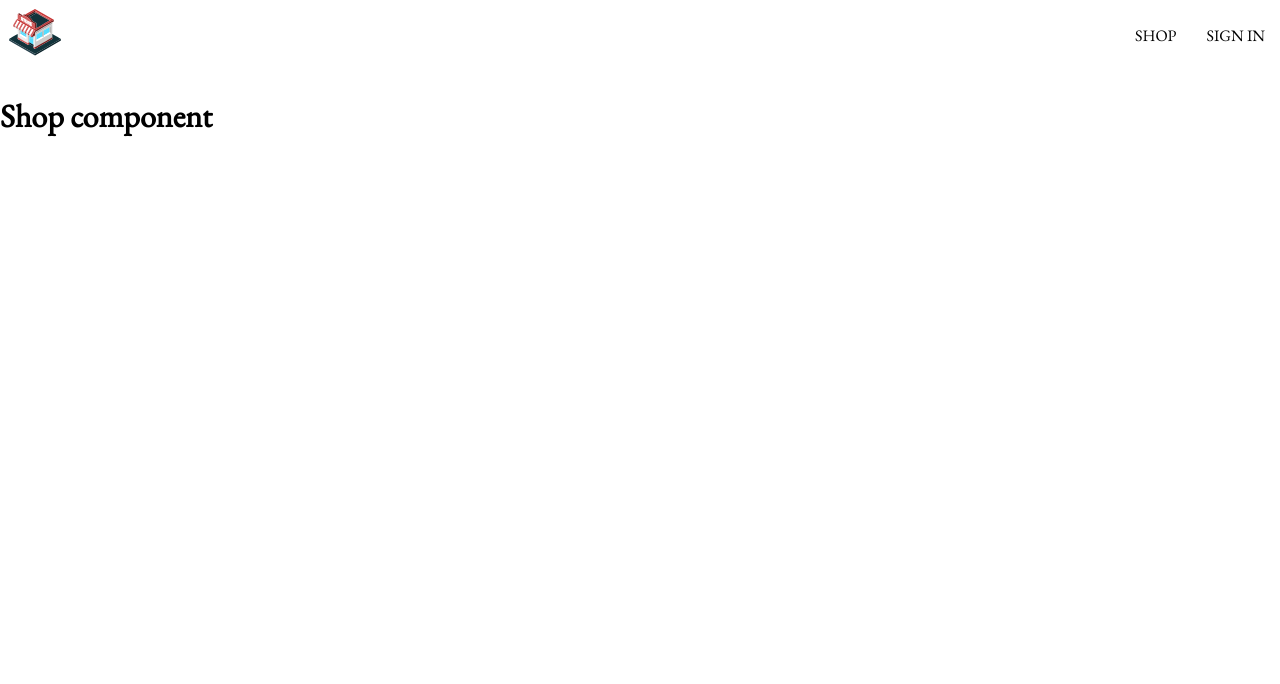
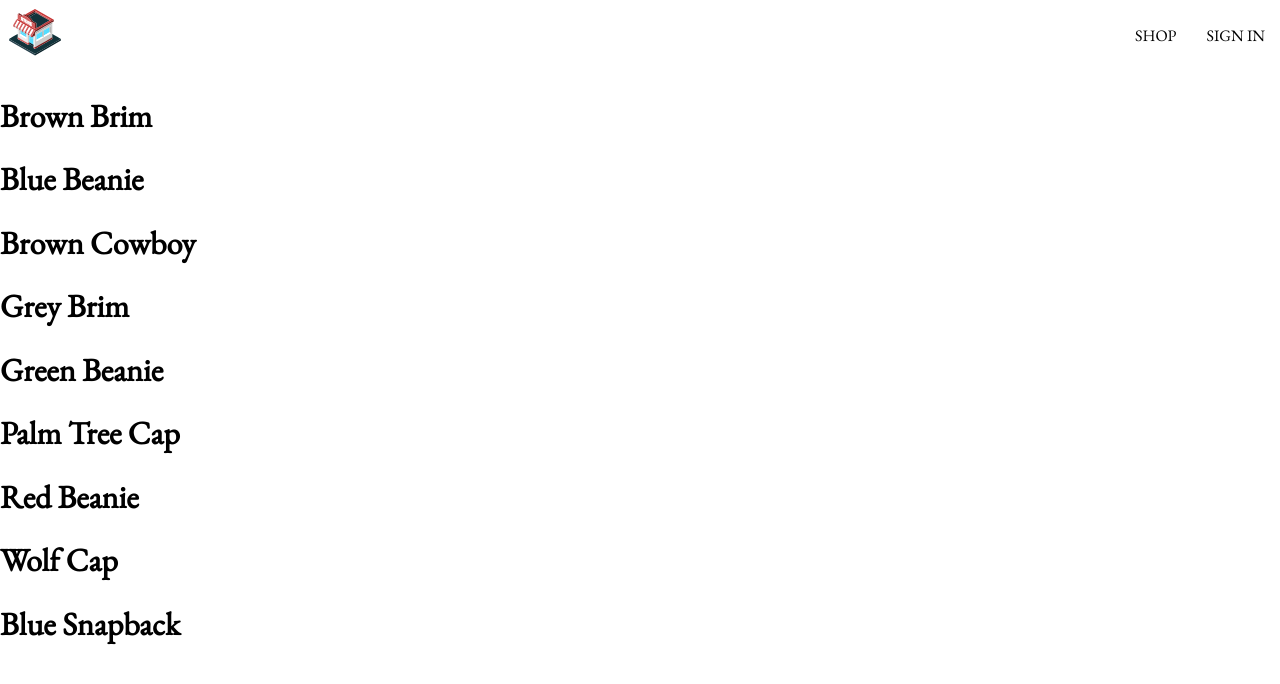
Before and after one commit to jhonsnow456/Cloth-Store, a React (Create React App) app: page /shop in a window 1280 px wide. Shown: the top 684 px of the page. Built offline with nearby package versions, Linux system fonts and the light colour scheme; no server answers.

Commit message:
On branch e-commerce: created the products provider  Changes to be committed: 	modified:   src/App.jsx 	new file:   src/contexts/products.context.jsx 	new file:   src/data/shop-data.json 	modified:   src/index.js 	new file:   src/routes/shop/shop.component.jsx

```diff
--- a/src/App.jsx
+++ b/src/App.jsx
@@ -1,11 +1,9 @@
+import { Route, Routes } from "react-router-dom";
+
 import Home from "./routes/home/home.component";
 import Navigation from "./routes/navigation/navigation.component";
-import { Route, Routes } from "react-router-dom";
 import Authentication from "./routes/authentication/authentication";
-
-const Shop = () => {
-  return <h1>Shop component </h1>;
-};
+import Shop from "./routes/shop/shop.component";
 
 const App = () => {
   return (
--- /dev/null
+++ b/src/contexts/products.context.jsx
@@ -0,0 +1,18 @@
+import { useState, createContext } from "react";
+
+import PRODUCTS from "../data/shop-data.json";
+
+export const ProductsContext = createContext({
+  products: [],
+});
+
+export const ProductsProvider = ({ children }) => {
+  const [products, setProducts] = useState(PRODUCTS);
+  const value = { products };
+
+  return (
+    <ProductsContext.Provider value={value}>
+      {children}
+    </ProductsContext.Provider>
+  );
+};
--- /dev/null
+++ b/src/data/shop-data.json
@@ -0,0 +1,56 @@
+[
+  {
+    "id": 1,
+    "name": "Brown Brim",
+    "imageUrl": "https://i.ibb.co/ZYW3VTp/brown-brim.png",
+    "price": 25
+  },
+  {
+    "id": 2,
+    "name": "Blue Beanie",
+    "imageUrl": "https://i.ibb.co/ypkgK0X/blue-beanie.png",
+    "price": 18
+  },
+  {
+    "id": 3,
+    "name": "Brown Cowboy",
+    "imageUrl": "https://i.ibb.co/QdJwgmp/brown-cowboy.png",
+    "price": 35
+  },
+  {
+    "id": 4,
+    "name": "Grey Brim",
+    "imageUrl": "https://i.ibb.co/RjBLWxB/grey-brim.png",
+    "price": 25
+  },
+  {
+    "id": 5,
+    "name": "Green Beanie",
+    "imageUrl": "https://i.ibb.co/YTjW3vF/green-beanie.png",
+    "price": 18
+  },
+  {
+    "id": 6,
+    "name": "Palm Tree Cap",
+    "imageUrl": "https://i.ibb.co/rKBDvJX/palm-tree-cap.png",
+    "price": 14
+  },
+  {
+    "id": 7,
+    "name": "Red Beanie",
+    "imageUrl": "https://i.ibb.co/bLB646Z/red-beanie.png",
+    "price": 18
+  },
+  {
+    "id": 8,
+    "name": "Wolf Cap",
+    "imageUrl": "https://i.ibb.co/1f2nWMM/wolf-cap.png",
+    "price": 14
+  },
+  {
+    "id": 9,
+    "name": "Blue Snapback",
+    "imageUrl": "https://i.ibb.co/X2VJP2W/blue-snapback.png",
+    "price": 16
+  }
+]
--- a/src/index.js
+++ b/src/index.js
@@ -7,13 +7,16 @@
 import { UserProvider } from "./contexts/user.context";
 
 import "./index.scss";
+import { ProductsProvider } from "./contexts/products.context";
 
 const root = createRoot(document.getElementById("root"));
 root.render(
   <React.StrictMode>
     <BrowserRouter>
       <UserProvider>
-        <App />
+        <ProductsProvider>
+          <App />
+        </ProductsProvider>
       </UserProvider>
     </BrowserRouter>
   </React.StrictMode>
--- /dev/null
+++ b/src/routes/shop/shop.component.jsx
@@ -0,0 +1,19 @@
+import React, { useContext } from "react";
+
+import { ProductsContext } from "../../contexts/products.context";
+
+const Shop = () => {
+  const { products } = useContext(ProductsContext);
+
+  return (
+    <React.Fragment>
+      {products.map(({ id, name }) => (
+        <div key={id}>
+          <h1>{name}</h1>
+        </div>
+      ))}
+    </React.Fragment>
+  );
+};
+
+export default Shop;
```
